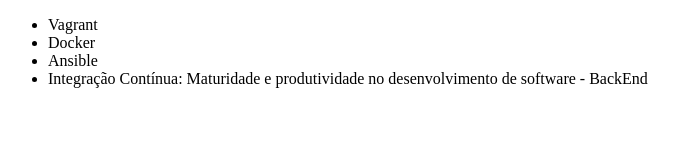
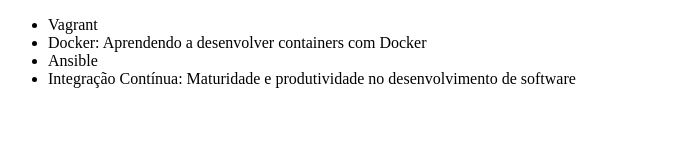
Before and after one commit to PauloLucas94/git, a plain HTML site: page index.html in a window 1280 px wide. Shown: the whole page, without its empty margins (0-678 px from the left). Drawn offline with Linux system fonts and the light colour scheme.

Commit message:
Corrigindo nome do curso de Docker

```diff
--- a/index.html
+++ b/index.html
@@ -7,9 +7,9 @@
 <body>
 	<ul>
 		<li>Vagrant</li>
-		<li>Docker</li>
+		<li>Docker: Aprendendo a desenvolver containers com Docker</li>
 		<li>Ansible</li>
-		<li>Integração Contínua: Maturidade e produtividade no desenvolvimento de software - BackEnd</li>
+		<li>Integração Contínua: Maturidade e produtividade no desenvolvimento de software</li>
 	</ul>
 </body>
 </html>
```
